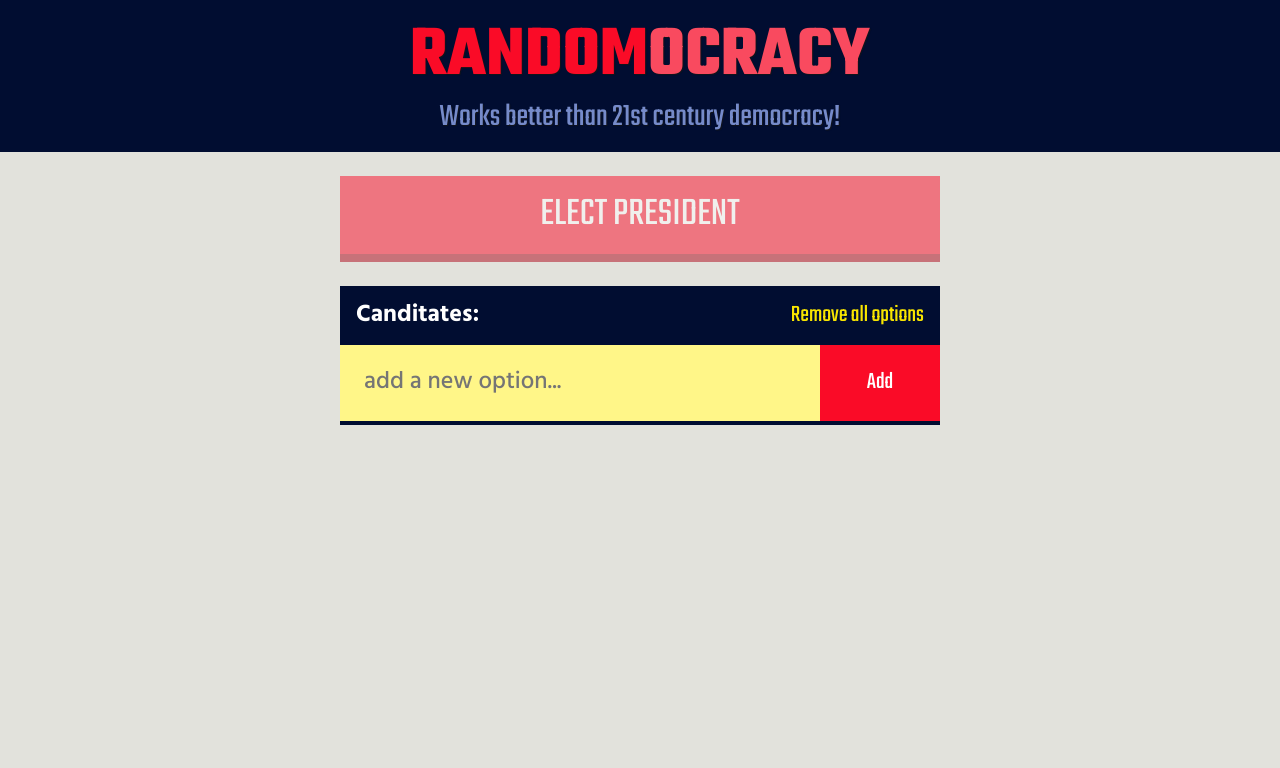
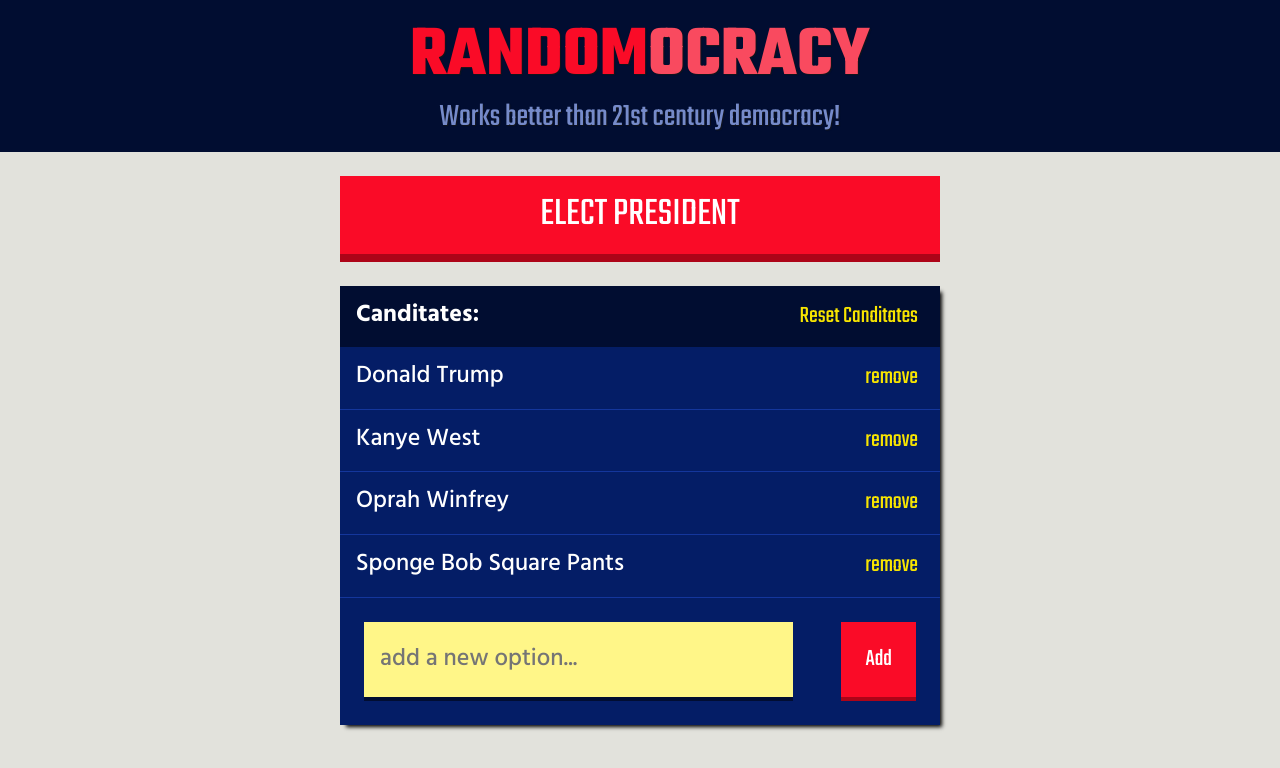
Before and after one commit to aviyadeveloper/react-101, a React app: page / in a window 1280 px wide. Shown: the top 768 px of the page. Built offline with nearby package versions, Linux system fonts and the light colour scheme.

Commit message:
Added Widget component to wrap up options list and option form, style fixes, refractoring, order

```diff
--- a/src/components/AddOption.tsx
+++ b/src/components/AddOption.tsx
@@ -32,16 +32,18 @@
   render() {
     return (
       <div>
-        {this.state.error && <p>{this.state.error}</p>}
-        <form className="widget-form" onSubmit={this.addOption}>
+        {this.state.error && (
+          <p className="add-option__error">{this.state.error}</p>
+        )}
+        <form className="add-option" onSubmit={this.addOption}>
           <input
-            className="widget-input"
+            className="add-option__input"
             autoComplete="off"
             name="newOption"
             placeholder="add a new option..."
             ref={this.newOptionRef}
           />
-          <button className="button" type="submit">
+          <button className="button button__add-option" type="submit">
             Add
           </button>
         </form>
--- a/src/components/Option.tsx
+++ b/src/components/Option.tsx
@@ -7,8 +7,8 @@
 
 export const Option = (props: OptionProps) => (
   <div>
-    <li className="widget-option">
-      <span className="widget-option-text">{props.option}</span>
+    <li className="options__option">
+      <span className="options__option__text">{props.option}</span>
       <button
         className="button button--link button--right"
         onClick={e => {
--- a/src/components/Options.tsx
+++ b/src/components/Options.tsx
@@ -9,13 +9,7 @@
 
 export const Options = (props: OptionsProps) => (
   <div>
-    <div className="widget-header">
-      <h3 className="widget-title">Canditates:</h3>
-      <button className="button button--link" onClick={props.removeAllOptions}>
-        Remove all options
-      </button>
-    </div>
-    <ul className="widget-options">
+    <ul className="options">
       {props.options.map(o => (
         <Option key={o} option={o} removeOption={props.removeOption} />
       ))}
--- a/src/components/RandomizerApp.tsx
+++ b/src/components/RandomizerApp.tsx
@@ -5,6 +5,7 @@
 import { Options } from "./Options";
 import { AddOption } from "./AddOption";
 import { OptionModal } from "./OptionModal";
+import { Widget } from "./Widget";
 
 interface IRandomizerAppProps {
   // removeAllOptions(): void;
@@ -21,7 +22,12 @@
   IRandomizerAppState
 > {
   state: IRandomizerAppState = {
-    options: [],
+    options: [
+      "donald trump",
+      "kanye west",
+      "oprah winfrey",
+      "sponge bob square pants"
+    ],
     selectedOption: ""
   };
 
@@ -37,9 +43,9 @@
 
   handleAddOption = (option: string): string | undefined => {
     if (!option) {
-      return "Option can't be empty";
+      return "Sorry the consitution says the president must have a valid alpha-numeric name";
     } else if (this.state.options.indexOf(option) > -1) {
-      return "Option must be unique";
+      return "Are you trying to rig the election with duplicate canditate entries?";
     }
 
     this.setState(prevState => ({ options: [...prevState.options, option] }));
@@ -59,7 +65,9 @@
       let optionsJSON = localStorage.getItem("options");
       if (optionsJSON) {
         const options: string[] = JSON.parse(optionsJSON);
-        this.setState(() => ({ options }));
+        if (options.length) {
+          this.setState(() => ({ options }));
+        }
       }
     } catch (e) {}
   }
@@ -84,14 +92,12 @@
             hasOptions={this.state.options.length > 0}
             pickRandomOption={this.pickRandomOption}
           />
-          <div className="widget">
-            <Options
-              options={this.state.options}
-              removeAllOptions={this.removeAllOptions}
-              removeOption={this.removeOption}
-            />
-            <AddOption handleAddOption={this.handleAddOption} />
-          </div>
+          <Widget
+            options={this.state.options}
+            removeAllOptions={this.removeAllOptions}
+            removeOption={this.removeOption}
+            handleAddOption={this.handleAddOption}
+          />
           <OptionModal
             selectedOption={this.state.selectedOption}
             resetSelectedOption={this.resetSelectedOption}
--- /dev/null
+++ b/src/components/Widget.tsx
@@ -0,0 +1,27 @@
+import React from "react";
+import { Options } from "./Options";
+import { AddOption } from "./AddOption";
+
+interface WidgetProps {
+  options: string[];
+  removeAllOptions(): void;
+  removeOption(option: string): void;
+  handleAddOption(option: string): string | undefined;
+}
+
+export const Widget = (props: WidgetProps) => (
+  <div className="widget">
+    <div className="widget__header">
+      <h3 className="widget__header__title">Canditates:</h3>
+      <button className="button button--link" onClick={props.removeAllOptions}>
+        Reset Canditates
+      </button>
+    </div>
+    <Options
+      options={props.options}
+      removeAllOptions={props.removeAllOptions}
+      removeOption={props.removeOption}
+    />
+    <AddOption handleAddOption={props.handleAddOption} />
+  </div>
+);
--- /dev/null
+++ b/src/styles/components/_add-option.scss
@@ -0,0 +1,25 @@
+.add-option {
+  display: flex;
+  background-color: $color-secondary-15;
+}
+
+.add-option__input {
+  flex-grow: 1;
+  border-radius: 0;
+  border: 0;
+  background-color: $color-special-00;
+  color: $color-secondary-15;
+  font-size: $space-m;
+  font-weight: 500;
+  padding: $space-s;
+  margin: $space-m;
+  border-bottom: $space-xs/2 solid;
+  border-color: $color-secondary-20;
+}
+
+.add-option__error {
+  color: $color-primary-00;
+  font-style: italic;
+  font-size: $space-s;
+  margin: $space-s;
+}
--- a/src/styles/components/_button.scss
+++ b/src/styles/components/_button.scss
@@ -40,8 +40,7 @@
   border: none;
   font-family: Teko;
   transition-duration: $speed-fast;
-  padding: $space-s;
-  min-width: 20%;
+  margin: $space-s;
 }
 
 .button:hover {
@@ -59,3 +58,11 @@
   color: $color-special-00;
   text-shadow: 1px 1px 2px black;
 }
+
+.button__add-option {
+  padding: $space-m;
+  margin: $space-m;
+  border: none;
+  border-bottom: $space-xs/2 solid;
+  border-color: $color-primary-20;
+}
--- /dev/null
+++ b/src/styles/components/_options.scss
@@ -0,0 +1,19 @@
+.options {
+  list-style: none;
+  padding-left: 0;
+  margin: 0;
+  width: 100%;
+}
+
+.options__option {
+  display: flex;
+  justify-content: space-between;
+  border-bottom: 1px solid $color-secondary-10;
+}
+.options__option__text {
+  color: white;
+  margin: $space-s;
+  font-size: $space-m;
+  font-weight: 500;
+  text-transform: capitalize;
+}
--- a/src/styles/components/_widget.scss
+++ b/src/styles/components/_widget.scss
@@ -1,6 +1,10 @@
+// Widget-Container
+.widget {
+  box-shadow: 4px 4px 4px -2px black;
+  background-color: $color-secondary-15;
+}
 // Widget Header
-
-.widget-header {
+.widget__header {
   max-width: 100%;
   background-color: $color-secondary-20;
   display: flex;
@@ -8,46 +12,8 @@
 }
 
 // Widget Title
-
-.widget-title {
+.widget__header__title {
   color: white;
   font-size: $space-m;
   margin: $space-s;
 }
-
-.widget-options {
-  list-style: none;
-  padding-left: 0;
-  margin: 0;
-  width: 100%;
-  background-color: $color-secondary-15;
-}
-.widget-option {
-  display: flex;
-  justify-content: space-between;
-  border-bottom: 1px solid $color-secondary-10;
-}
-.widget-option-text {
-  color: white;
-  margin: $space-s;
-  font-size: $space-m;
-  font-weight: 500;
-  text-transform: capitalize;
-}
-
-.widget-form {
-  display: flex;
-  justify-content: space-between;
-  border-bottom: 4px solid $color-secondary-20;
-}
-
-.widget-input {
-  border-radius: 0;
-  border: 0;
-  background-color: $color-special-00;
-  color: $color-secondary-15;
-  width: 100%;
-  font-size: $space-m;
-  font-weight: 500;
-  padding: $space-m;
-}
--- a/src/styles/styles.scss
+++ b/src/styles/styles.scss
@@ -1,7 +1,9 @@
 @import "./base/settings";
 @import "./base/base";
 
+@import "./components/add-option";
 @import "./components/button";
 @import "./components/container";
 @import "./components/header";
+@import "./components/options";
 @import "./components/widget";
```
